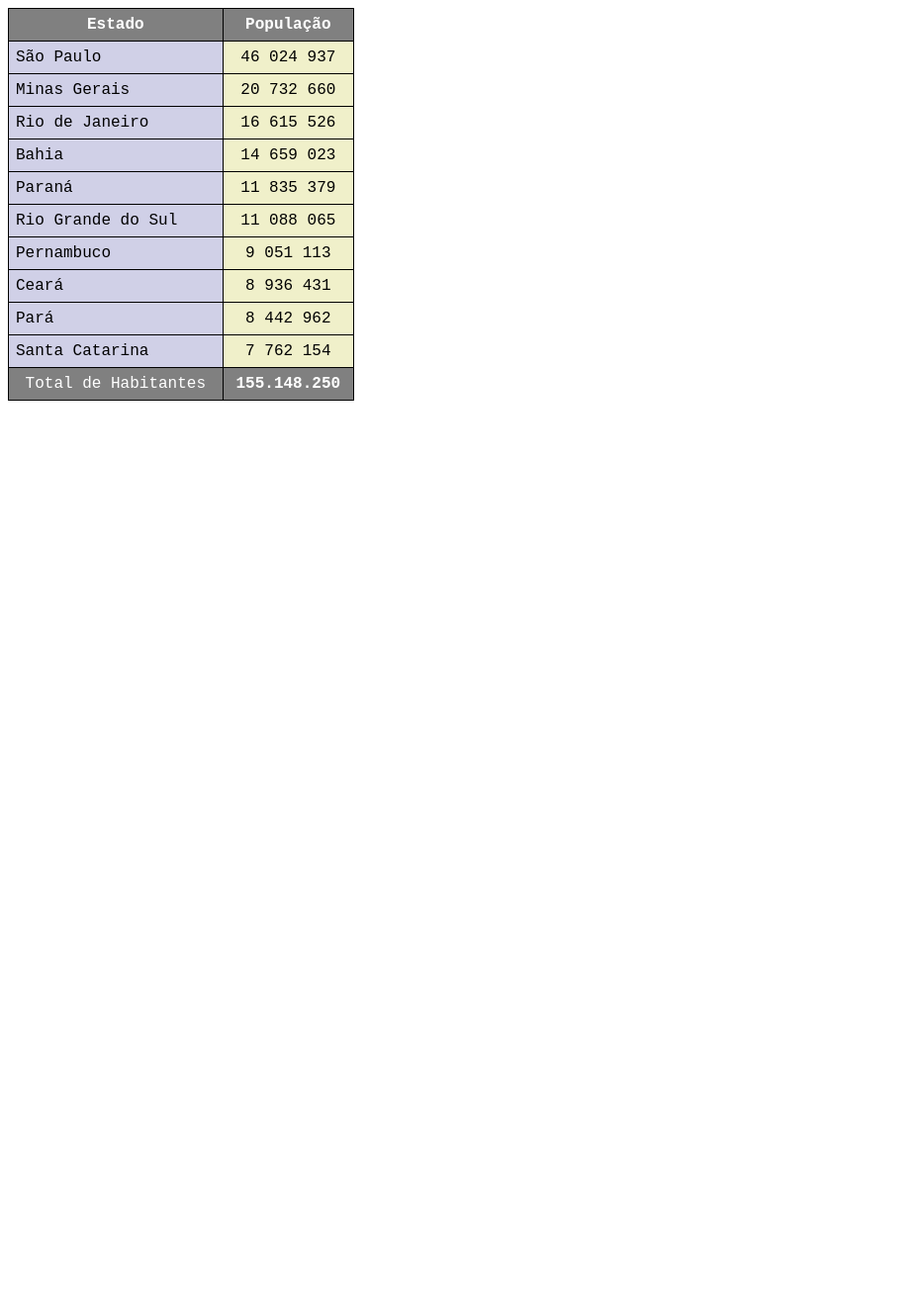
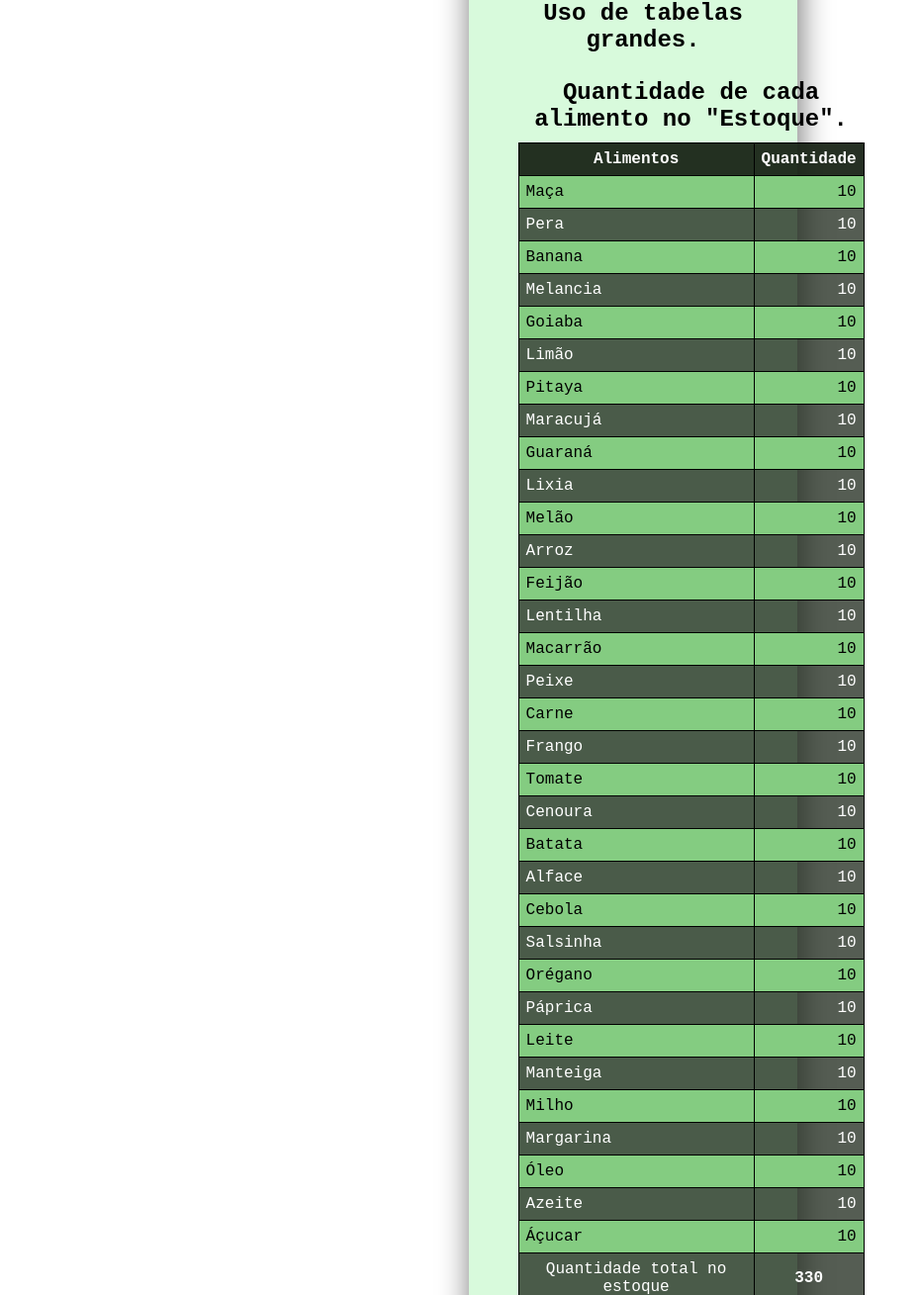
Before and after one commit to MatheusDev7/html-css, a plain HTML site: page exercicios/ex023/tabela001.html in a window 1280 px wide. Shown: the part 72-1381 px from the top of the page at 99% size, without its empty margins (0-929 px from the left). Before the commit the page ends 800 px from the top, so only its background shows below. Drawn offline with Linux system fonts and the light colour scheme.

Commit message:
Update tabela001.html

```diff
--- a/exercicios/ex023/tabela001.html
+++ b/exercicios/ex023/tabela001.html
@@ -1,47 +1,87 @@
 <!DOCTYPE html>
 <html lang="pt-br">
-<head>
+
+<>
     <meta charset="UTF-8">
     <meta http-equiv="X-UA-Compatible" content="IE=edge">
     <meta name="viewport" content="width=device-width, initial-scale=1.0">
     <title>Tabelas</title>
     <style>
-        body{
+        body {
             font-family: 'Courier New', Courier, monospace;
         }
 
-        table{
-            width: 350px;
-            border-radius: 3px;
-            border-collapse: collapse;
+        h1 {
+            font-size: 1.5em;
+            text-align: center;
         }
 
-        td, th{
+        .tabela {
+            background-color: rgb(216, 250, 220);
+            border-radius: 10px;
+            padding: 30px 30px 50px 50px;
+            box-shadow: 2px 5px 30px 2px rgba(0, 0, 0, 0.507);
+            margin: auto;
+            width: 20%;
+
+        }
+
+        table {
+            width: 350px;
+            border-collapse: collapse;
+            position: relative;
+        }
+
+        caption {
+            font-size: 1.5em;
+            font-weight: bold;
+            padding: 10px;
+        }
+
+        td, th {
             border: 1px solid black;
             padding: 7px;
             text-align: center;
         }
 
-        thead, tfoot{
-            background-color: grey;
+        thead, tfoot {
+            background-color: rgb(21, 32, 18, 0.726);
             color: white;
         }
 
-        .estado{
-            background-color: rgb(208, 208, 231);text-align: left;
+        thead > tr > th{
+            position: sticky;
+            top: 0;
+            background-color: rgba(21, 32, 18, 0.726);
+        }
+
+        tbody > tr:nth-child(odd){
+            background-color: rgb(132, 204, 129);
+        }
+
+        tbody > tr:nth-child(even){
+            background-color: rgba(21, 32, 18, 0.726);
+            color: white;
+        }
+
+        .alimento{
+            text-align: left;
 
         }
 
-        .numero{
-            background-color: rgb(240, 240, 202);
-            text-align: right class="estado";
+        .quantidade {
+            text-align: right;
         }
     </style>
-</head>
+<quantidade
+
 <body>
+    <div class="tabela">
         <h1>Uso de tabelas grandes.</h1>
         <!-- Anatomia para tabelas grandes
             TABLE
+                CAPTION
+                THEAD
                     TR, TD, TH
                 TBODY
                     TR, TD, TH
@@ -50,65 +90,161 @@
 
         -->
         <table>
+            <caption>
+                Quantidade de cada alimento no "Estoque".
+            </caption>
             <thead>
                 <tr>
-                <th>Estado</th>
-                <th>População</th>
+                    <th>Alimentos</th>
+                    <th>Quantidade</th>
                 </tr>
             </thead>
-
             <tbody>
                 <tr>
-                <td class="estado">São Paulo</td>
-                <td class="numero">46 024 937</td>
+                    <td class="alimento">Maça</td>
+                    <td class="quantidade">10</td>
                 </tr>
                 <tr>
-                <td class="estado">Minas Gerais</td>
-                <td class="numero">20 732 660</td>
+                    <td class="alimento">Pera</td>
+                    <td class="quantidade">10</td>
                 </tr>
                 <tr>
-                <td class="estado">Rio de Janeiro</td>
-                <td class="numero">16 615 526</td>
+                    <td class="alimento">Banana</td>
+                    <td class="quantidade">10</td>
                 </tr>
                 <tr>
-                <td class="estado">Bahia</td>
-                <td class="numero">14 659 023</td>
+                    <td class="alimento">Melancia</td>
+                    <td class="quantidade">10</td>
                 </tr>
                 <tr>
-                <td class="estado">Paraná</td>
-                <td class="numero">11 835 379</td>
+                    <td class="alimento">Goiaba</td>
+                    <td class="quantidade">10</td>
                 </tr>
                 <tr>
-                <td class="estado">Rio Grande do Sul</td>
-                <td class="numero">11 088 065</td>
+                    <td class="alimento">Limão</td>
+                    <td class="quantidade">10</td>
                 </tr>
                 <tr>
-                <td class="estado">Pernambuco</td>
-                <td class="numero">9 051 113</td>
+                    <td class="alimento">Pitaya</td>
+                    <td class="quantidade">10</td>
                 </tr>
                 <tr>
-                <td class="estado">Ceará</td>
-                <td class="numero">8 936 431</td>
+                    <td class="alimento">Maracujá</td>
+                    <td class="quantidade">10</td>
                 </tr>
                 <tr>
-                <td class="estado">Pará</td>
-                <td class="numero">8 442 962</td>
+                    <td class="alimento">Guaraná</td>
+                    <td class="quantidade">10</td>
                 </tr>
                 <tr>
-                <td class="estado">Santa Catarina</td>
-                <td class="numero">7 762 154</td>
+                    <td class="alimento">Lixia</td>
+                    <td class="quantidade">10</td>
                 </tr>
+                <tr>
+                    <td class="alimento">Melão</td>
+                    <td class="quantidade">10</td>
+                </tr>
+                <tr>
+                    <td class="alimento">Arroz</td>
+                    <td class="quantidade">10</td>
+                </tr>
+                <tr>
+                    <td class="alimento">Feijão</td>
+                    <td class="quantidade">10</td>
+                </tr>
+                <tr>
+                    <td class="alimento">Lentilha</td>
+                    <td class="quantidade">10</td>
+                </tr>
+                <tr>
+                    <td class="alimento">Macarrão</td>
+                    <td class="quantidade">10</td>
+                </tr>
+                <tr>
+                    <td class="alimento">Peixe</td>
+                    <td class="quantidade">10</td>
+                </tr>
+                <tr>
+                    <td class="alimento">Carne</td>
+                    <td class="quantidade">10</td>
+                </tr>
+                <tr>
+                    <td class="alimento">Frango</td>
+                    <td class="quantidade">10</td>
+                </tr>
+                <tr>
+                    <td class="alimento">Tomate</td>
+                    <td class="quantidade">10</td>
+                </tr>
+                <tr>
+                    <td class="alimento">Cenoura</td>
+                    <td class="quantidade">10</td>
+                </tr>
+                <tr>
+                    <td class="alimento">Batata</td>
+                    <td class="quantidade">10</td>
+                </tr>
+                <tr>
+                    <td class="alimento">Alface</td>
+                    <td class="quantidade">10</td>
+                </tr>
+                <tr>
+                    <td class="alimento">Cebola</td>
+                    <td class="quantidade">10</td>
+                </tr>
+                <tr>
+                    <td class="alimento">Salsinha</td>
+                    <td class="quantidade">10</td>
+                </tr>
+                <tr>
+                    <td class="alimento">Orégano</td>
+                    <td class="quantidade">10</td>
+                </tr>
+                <tr>
+                    <td class="alimento">Páprica</td>
+                    <td class="quantidade">10</td>
+                </tr>
+                <tr>
+                    <td class="alimento">Leite</td>
+                    <td class="quantidade">10</td>
+                </tr>
+                <tr>
+                    <td class="alimento">Manteiga</td>
+                    <td class="quantidade">10</td>
+                </tr>
+                <tr>
+                    <td class="alimento">Milho</td>
+                    <td class="quantidade">10</td>
+                </tr>
+                <tr>
+                    <td class="alimento">Margarina</td>
+                    <td class="quantidade">10</td>
+                </tr>
+                <tr>
+                    <td class="alimento">Óleo</td>
+                    <td class="quantidade">10</td>
+                </tr>
+                <tr>
+                    <td class="alimento">Azeite</td>
+                    <td class="quantidade">10</td>
+                </tr>
+                <tr>
+                    <td class="alimento">Áçucar</td>
+                    <td class="quantidade">10</td>
+                </tr>
+
             </tbody>
-
             <tfoot>
                 <tr>
-                <td>Total de Habitantes</td>
+                    <td>Quantidade total no estoque</td>
                     <td>
-                    <strong>155.148.250</strong>
+                        <strong>330</strong>
                     </td>
                 </tr>
             </tfoot>
         </table>
+    </div>
 
 </body>
+
 </html>
```
Lines whose indentation alone changed are shown as unchanged.
